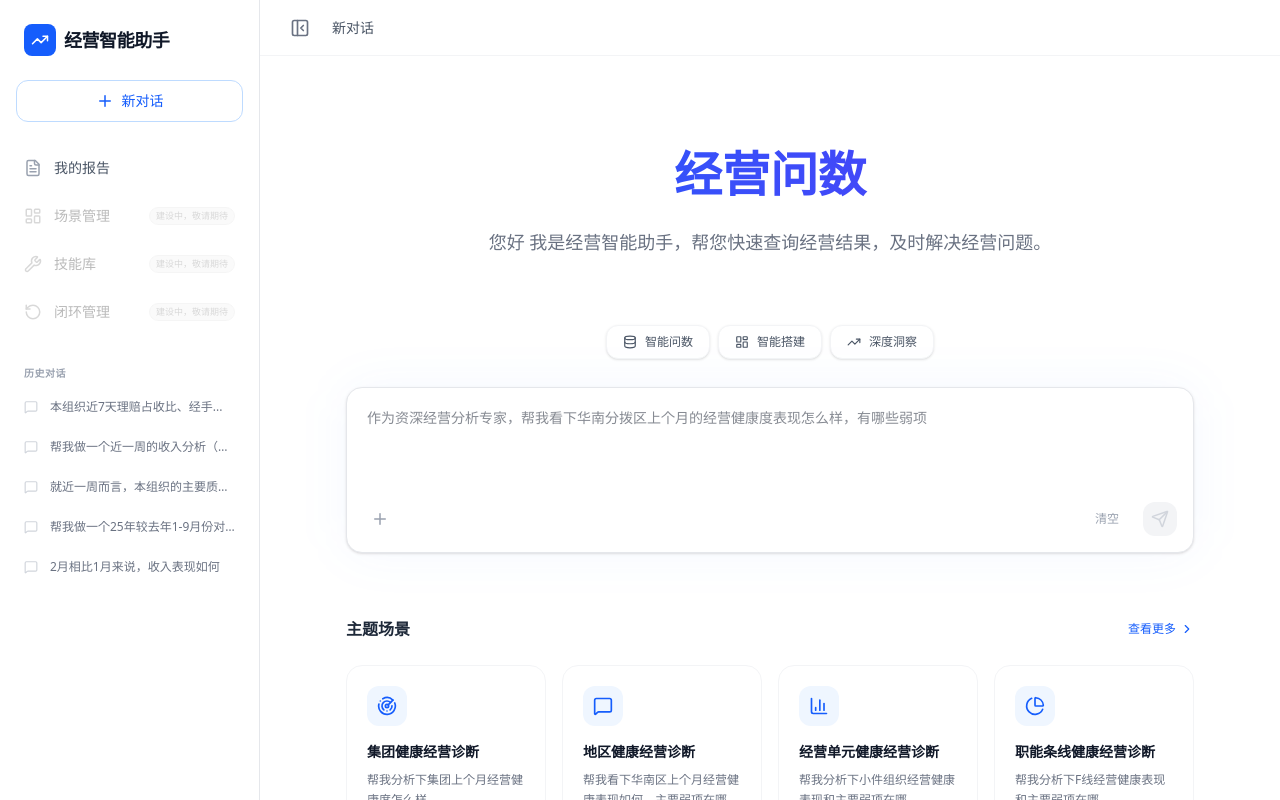
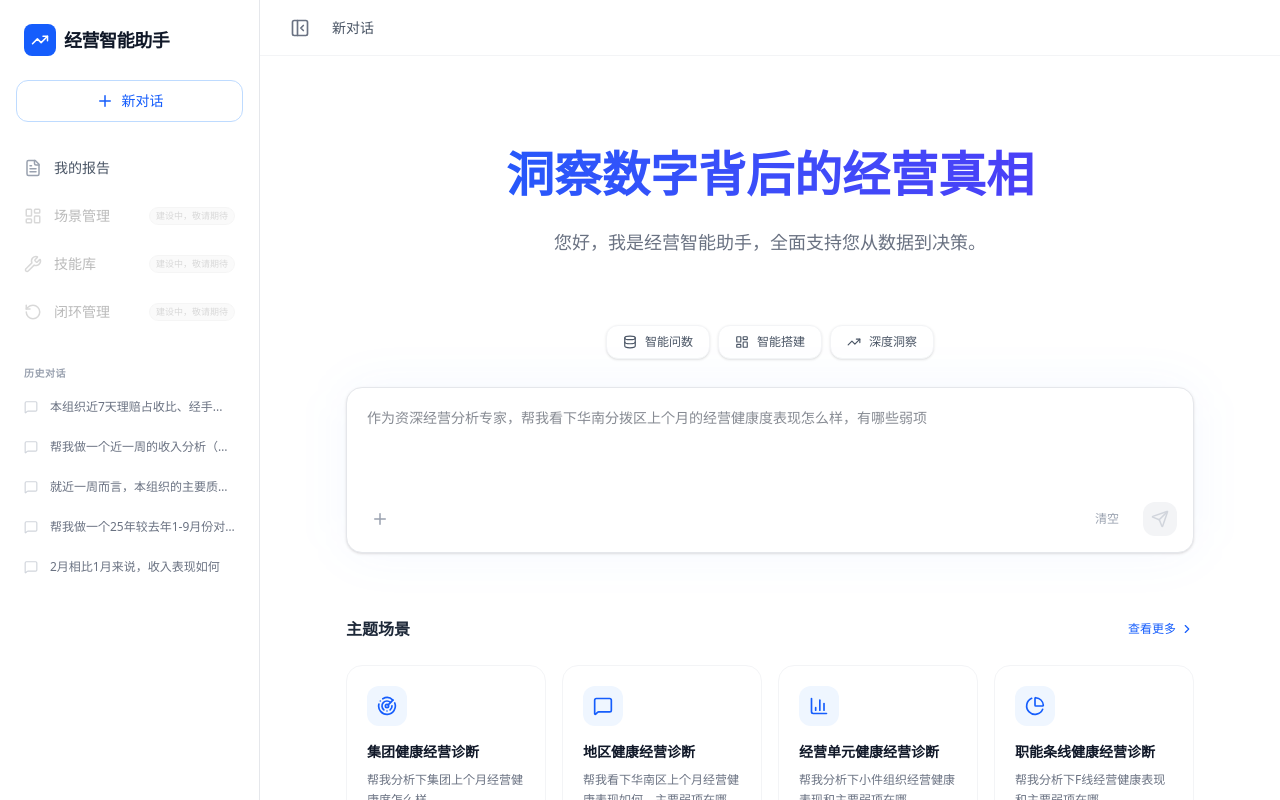
Before and after one commit to zhouliu132580-blip/AIagent, a React (Vite) app: page / in a window 1280 px wide. Built offline with nearby package versions, Linux system fonts and the light colour scheme.

Commit message:
refactor: Update app name and tagline
Renames the application from "经营服务智能体 - 健康经营诊断看板" to "经营智能助手" and updates the introductory tagline to be more descriptive and aligned with the new name. This improves clarity and brand consistency.

```diff
--- a/metadata.json
+++ b/metadata.json
@@ -1,5 +1,5 @@
 {
-  "name": "经营服务智能体 - 健康经营诊断看板",
+  "name": "经营智能助手",
   "description": "基于AI的健康经营诊断看板，支持多维分析、喂数演示、多轮问答及结构化报告生成。",
   "requestFramePermissions": []
 }
--- a/src/App.tsx
+++ b/src/App.tsx
@@ -356,10 +356,10 @@ export default function App() {
                   className="relative mb-16 w-full max-w-3xl text-center"
                 >
                   <h2 className="text-5xl font-extrabold bg-gradient-to-r from-blue-600 to-indigo-600 bg-clip-text text-transparent mb-6 leading-tight">
-                    经营问数
+                    洞察数字背后的经营真相
                   </h2>
                   <p className="text-gray-500 text-lg leading-relaxed">
-                    您好 我是经营智能助手，帮您快速查询经营结果，及时解决经营问题。
+                    您好，我是经营智能助手，全面支持您从数据到决策。
                   </p>
                 </motion.div>
 
```
